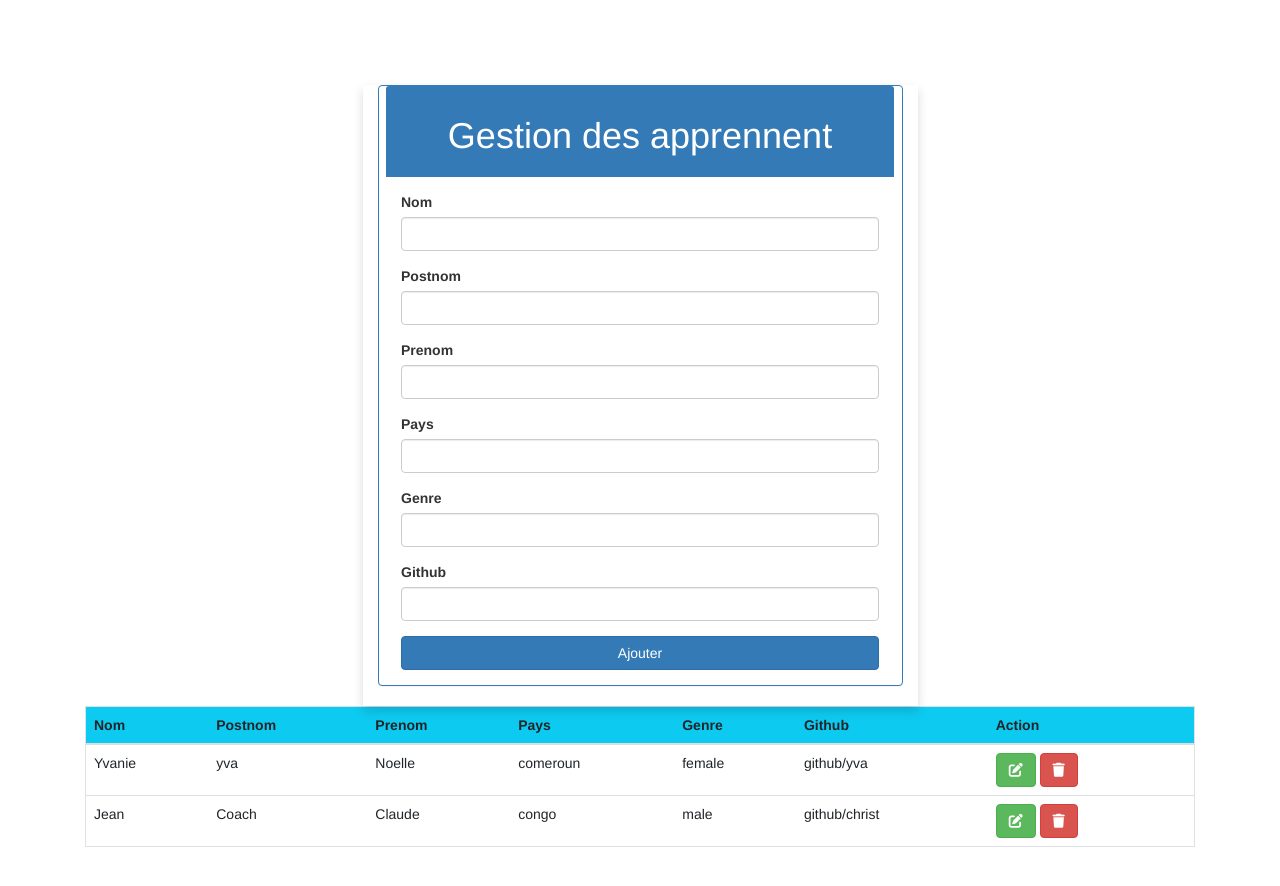
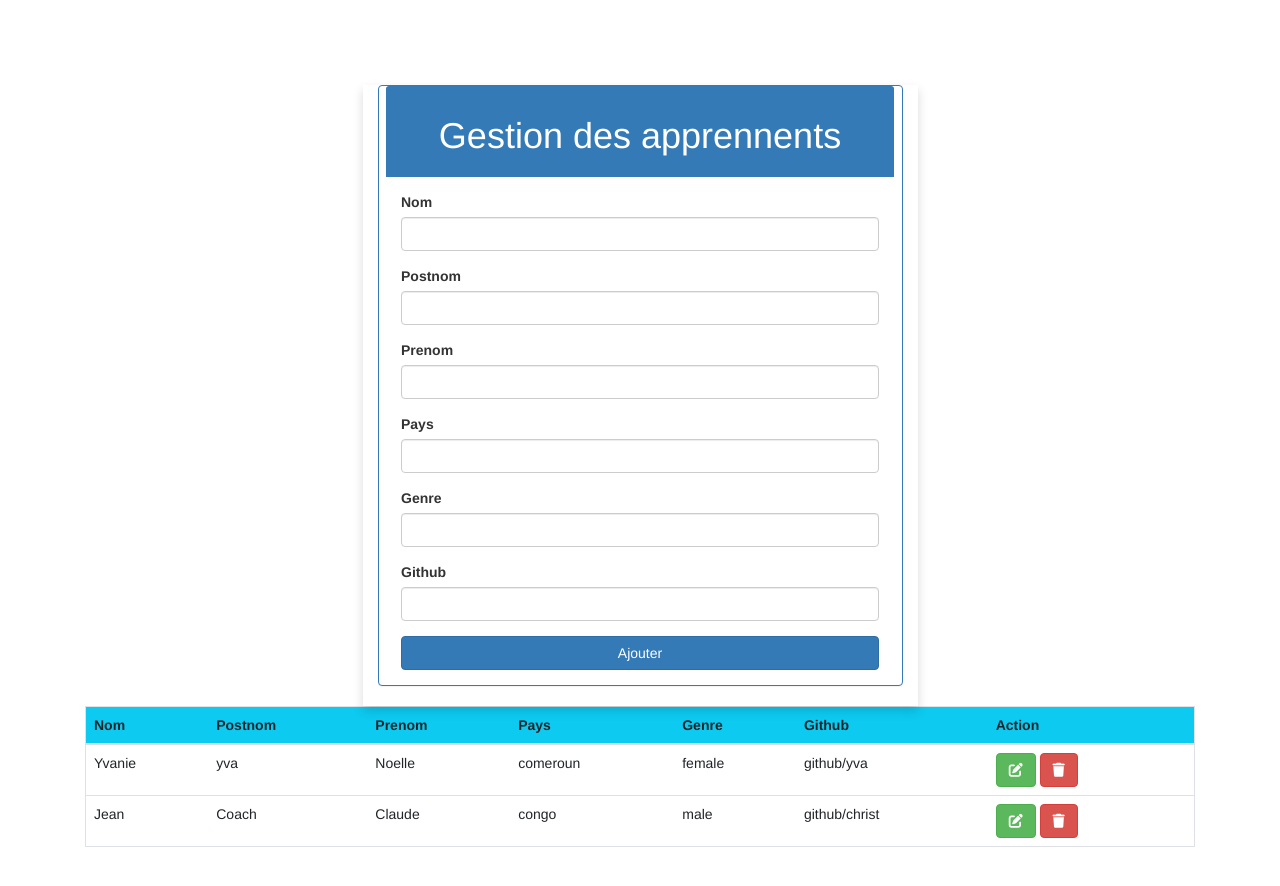
Before and after one commit to Yvanie/javascript, a plain HTML site: page index.html in a window 1280 px wide. Drawn offline with nearby package versions, Linux system fonts and the light colour scheme; files that its build step writes are made by us from their sources.

Commit message:
learning javascript

```diff
--- a/index.html
+++ b/index.html
@@ -16,7 +16,7 @@
         <div class="row col-md-6 col-md-offset-3 shadow ">
             <div class="panel panel-primary">
                     <div class="panel-heading text-center">
-                        <h1>Gestion des apprennent</h1>
+                        <h1>Gestion des apprennents</h1>
                     </div>
                     <div class="panel-body">
                         <form name="form" id="form" onsubmit="event.preventDefault()">
```
